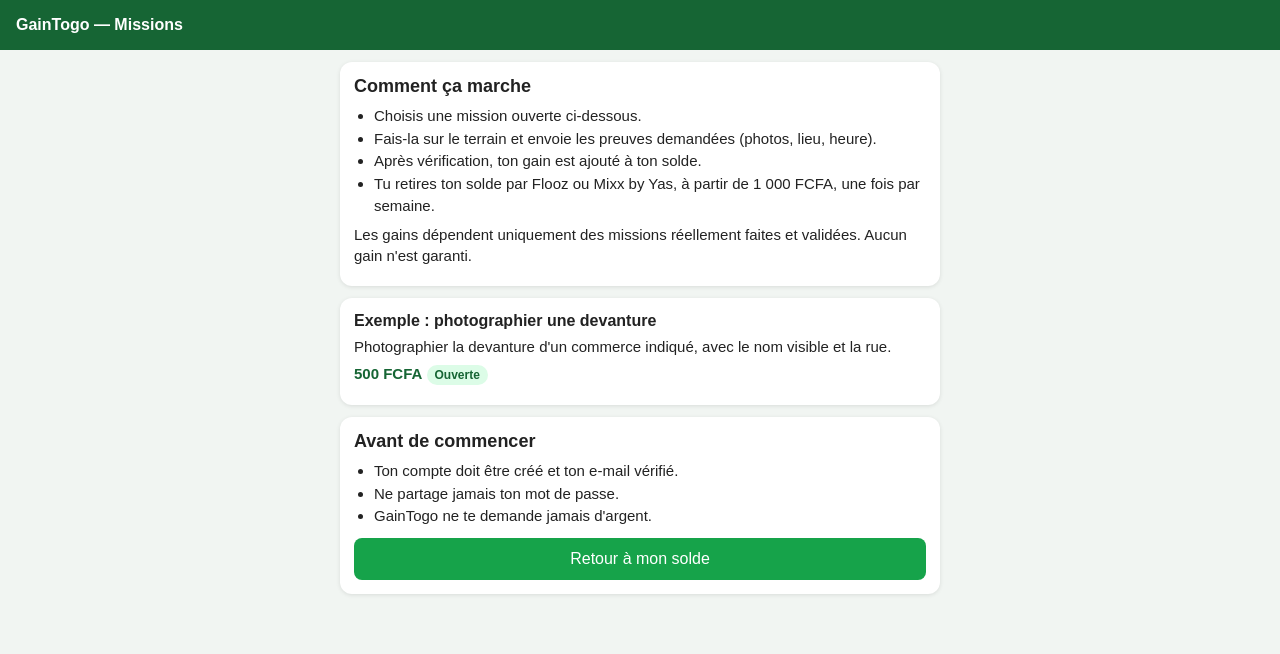
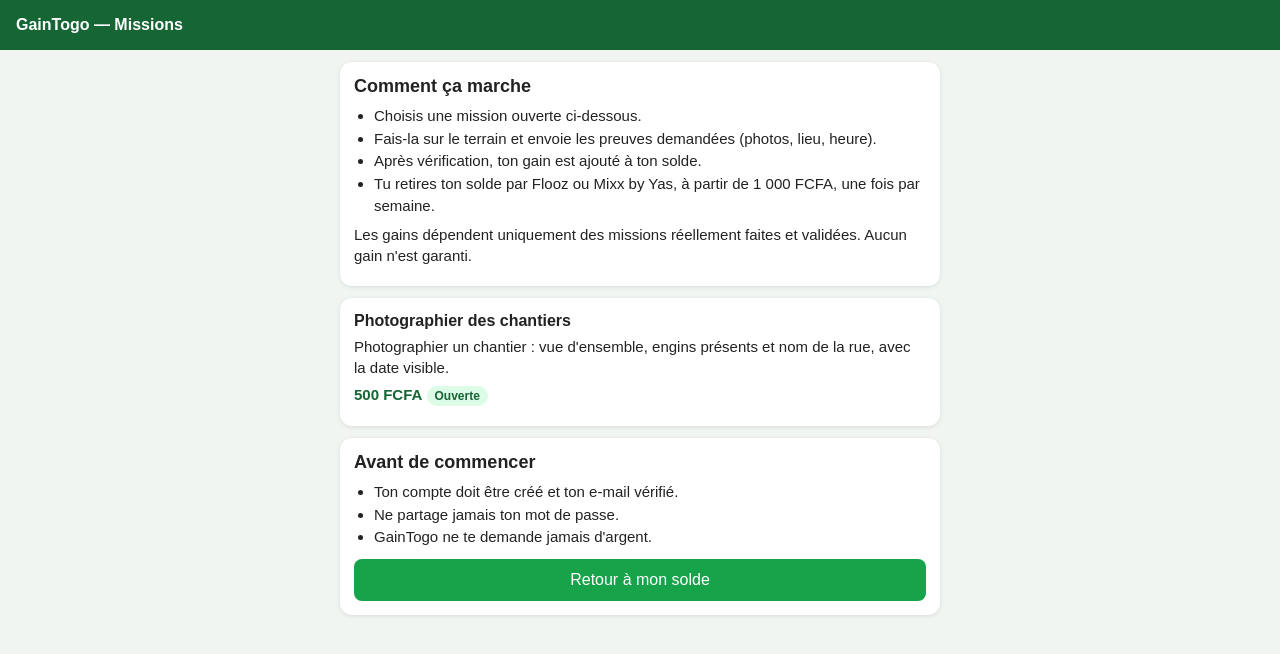
Before and after one commit to seignor28-bot/gaintogo, a plain HTML site: page missions.html in a window 1280 px wide. Drawn offline with Linux system fonts and the light colour scheme.

Commit message:
Update missions.html

```diff
--- a/missions.html
+++ b/missions.html
@@ -53,8 +53,8 @@
 // etat : "ouverte" ou "complete"
 const MISSIONS = [
   {
-    titre: "Exemple : photographier une devanture",
-    description: "Photographier la devanture d'un commerce indiqué, avec le nom visible et la rue.",
+        titre: "Photographier des chantiers",
+        description: "Photographier un chantier : vue d'ensemble, engins présents et nom de la rue, avec la date visible.",
     paiement: 500,
     etat: "ouverte"
   }
```
